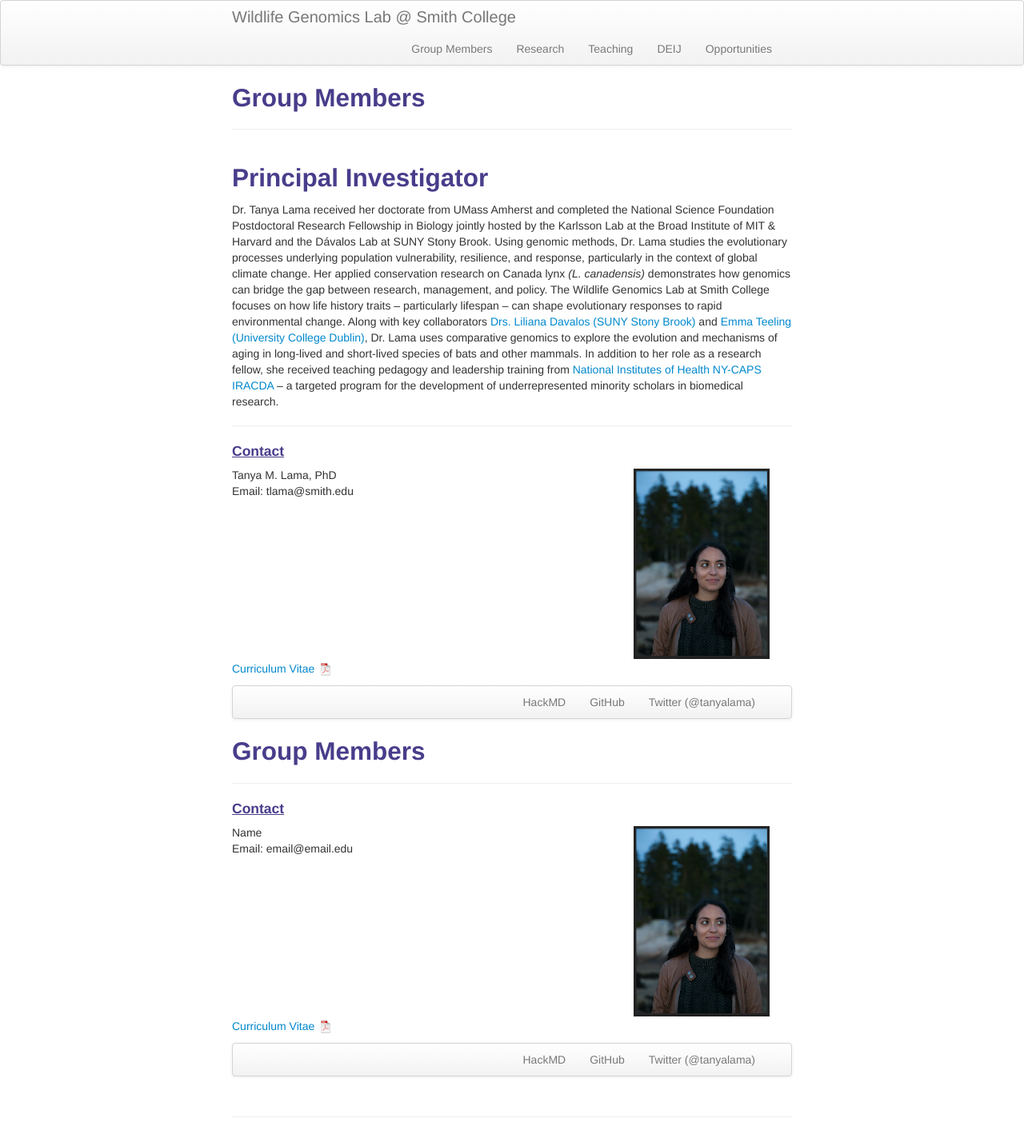
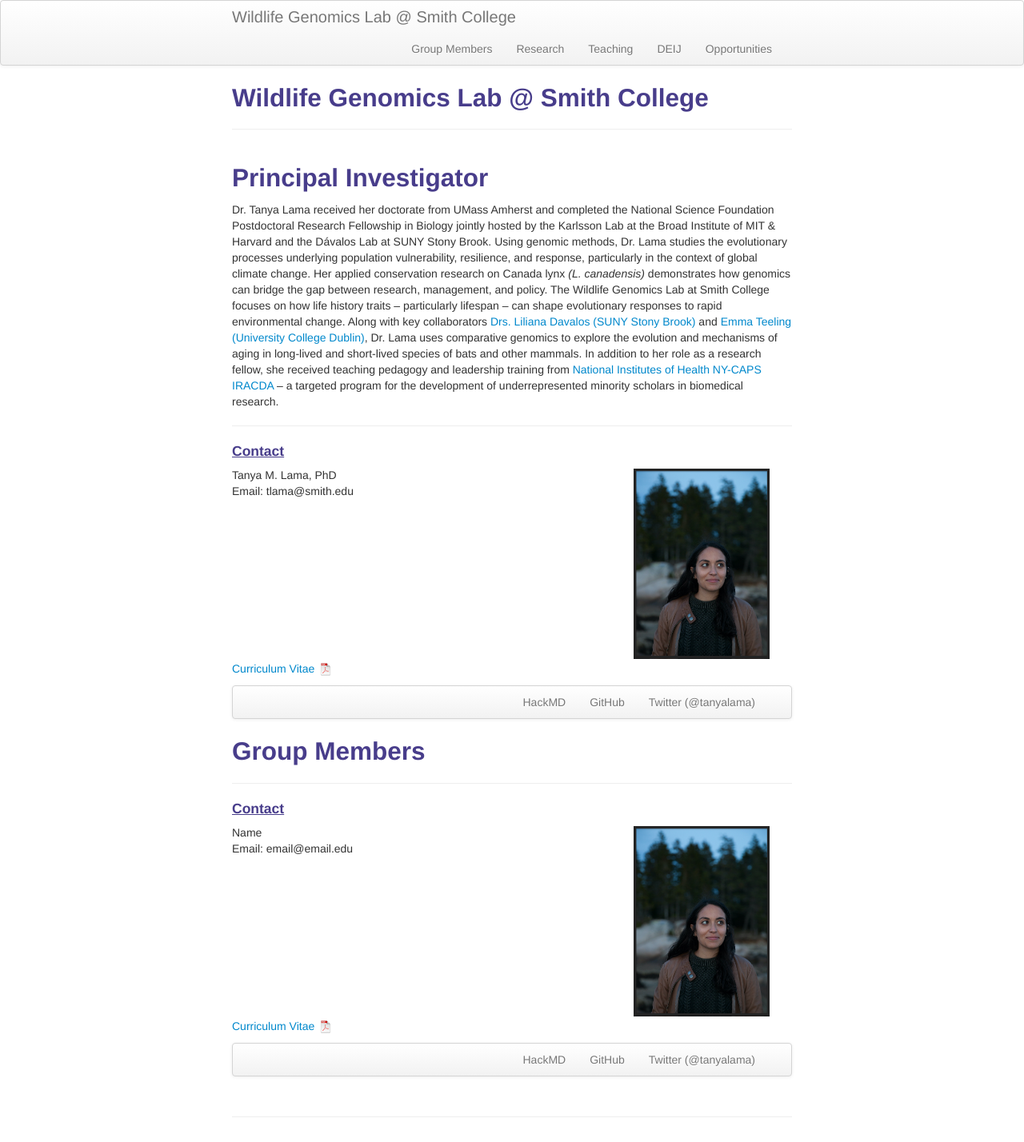
Before and after one commit to tanyalama/tanyalama.github.io, a Jekyll site: the page built from pages/Members.md, in a window 1280 px wide. Shown: the whole page at 80% size. Built offline with Jekyll 4.4.1, drawn with Linux system fonts in a browser that asks for light colours.

Commit message:
Update Members.md

```diff
--- a/pages/Members.md
+++ b/pages/Members.md
@@ -1,6 +1,6 @@
 ---
 layout: page
-title: Group Members
+title: Wildlife Genomics Lab @ Smith College
 description: personnel in the lab (past and current)
 ---
 
```
